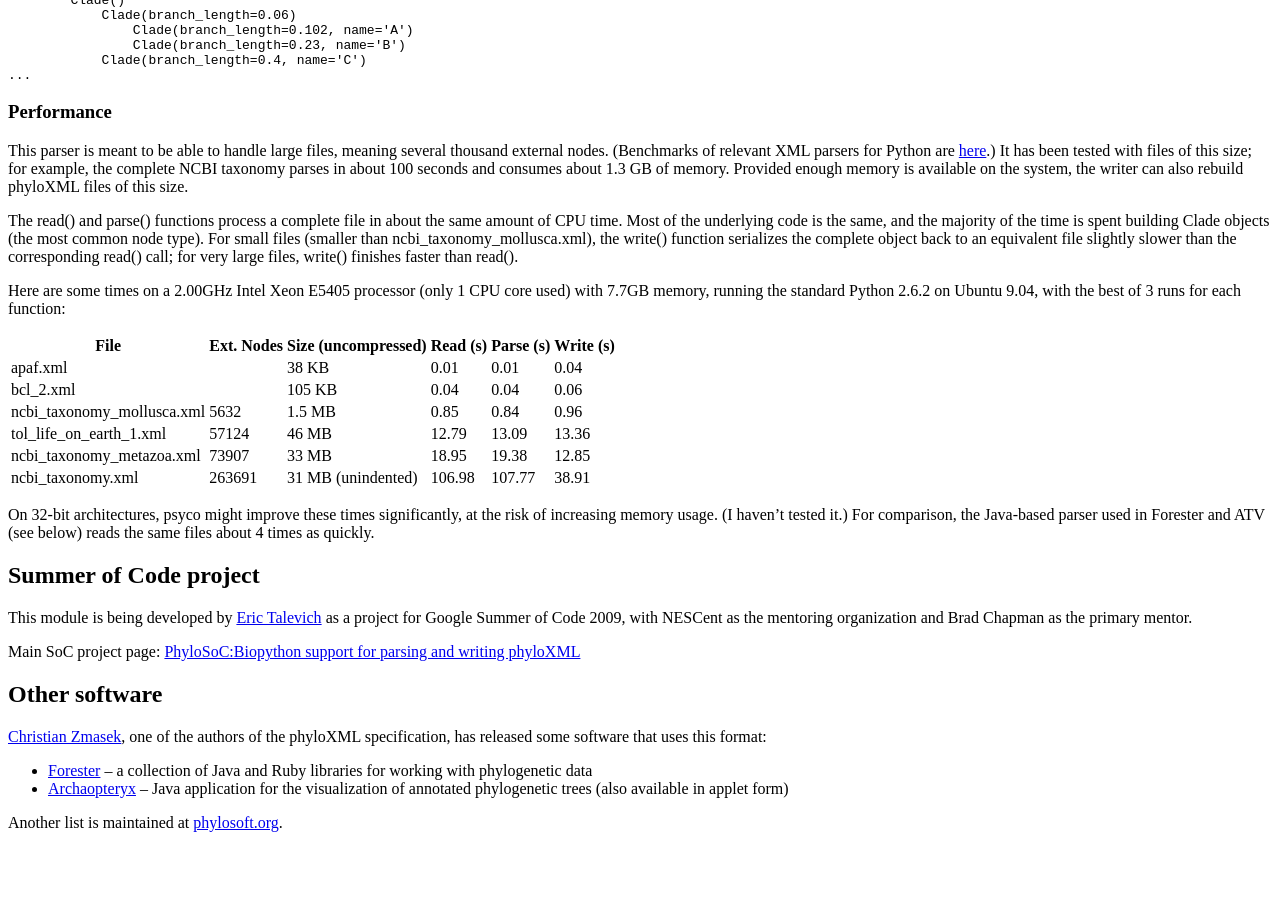
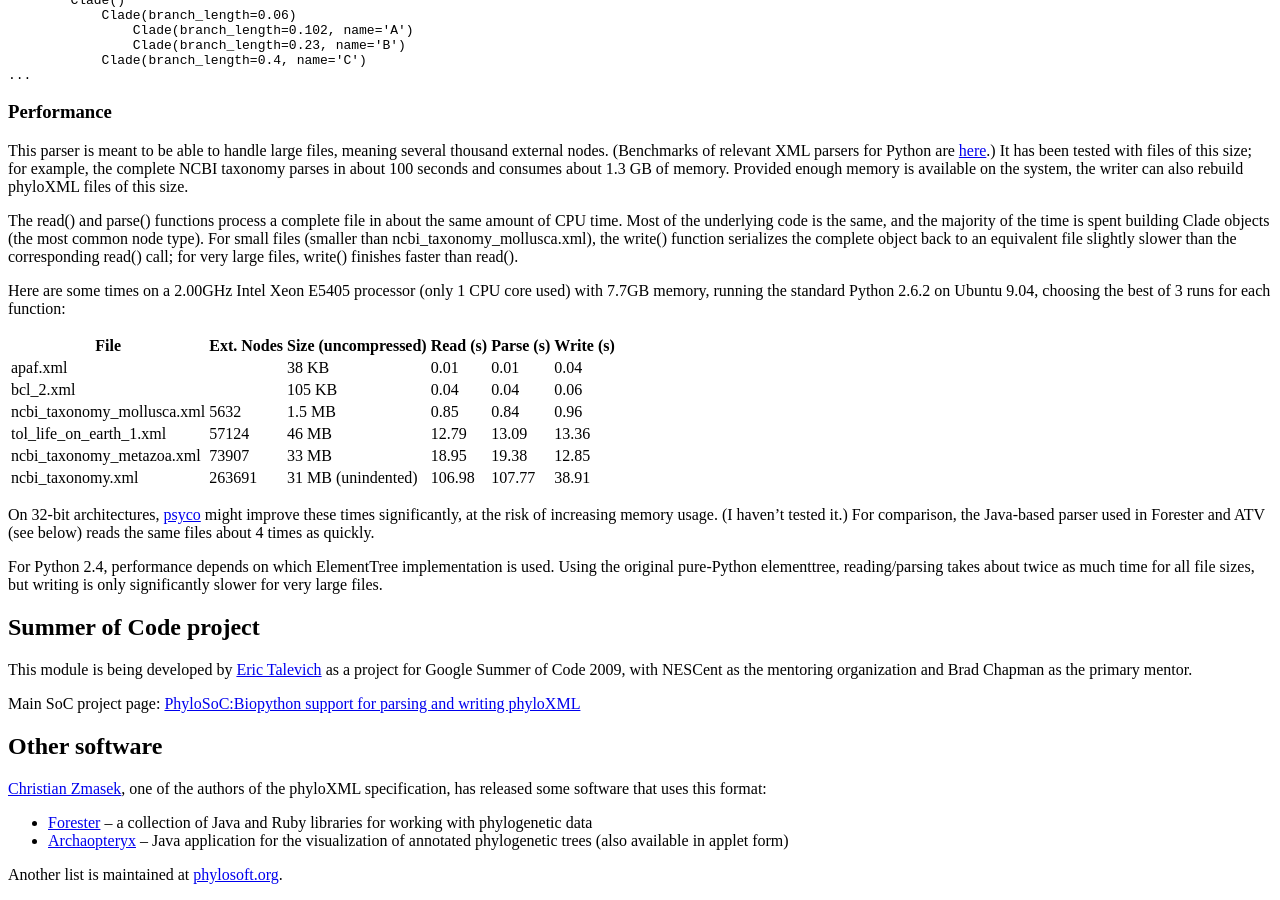
Before and after one commit to biopython/biopython.github.io, a Jekyll site: the page built from wiki/PhyloXML.md, in a window 1280 px wide and 900 px high, scrolled down 2952 px. Built offline with Jekyll 4.4.1, drawn with Linux system fonts in a browser that asks for light colours; before the commit the page ends 3800 px from its top, so only the background shows below that.

Commit message:
/* Performance */ Added Py2.4 info

```diff
--- a/wiki/PhyloXML.md
+++ b/wiki/PhyloXML.md
@@ -271,7 +271,7 @@ than read().
 
 Here are some times on a 2.00GHz Intel Xeon E5405 processor (only 1 CPU
 core used) with 7.7GB memory, running the standard Python 2.6.2 on
-Ubuntu 9.04, with the best of 3 runs for each function:
+Ubuntu 9.04, choosing the best of 3 runs for each function:
 
 | File                         | Ext. Nodes | Size (uncompressed) | Read (s) | Parse (s) | Write (s) |
 |------------------------------|------------|---------------------|----------|-----------|-----------|
@@ -282,10 +282,16 @@ Ubuntu 9.04, with the best of 3 runs for each function:
 | ncbi\_taxonomy\_metazoa.xml  | 73907      | 33 MB               | 18.95    | 19.38     | 12.85     |
 | ncbi\_taxonomy.xml           | 263691     | 31 MB (unindented)  | 106.98   | 107.77    | 38.91     |
 
-On 32-bit architectures, psyco might improve these times significantly,
-at the risk of increasing memory usage. (I haven't tested it.) For
-comparison, the Java-based parser used in Forester and ATV (see below)
-reads the same files about 4 times as quickly.
+On 32-bit architectures, [psyco](http://psyco.sourceforge.net/) might
+improve these times significantly, at the risk of increasing memory
+usage. (I haven't tested it.) For comparison, the Java-based parser used
+in Forester and ATV (see below) reads the same files about 4 times as
+quickly.
+
+For Python 2.4, performance depends on which ElementTree implementation
+is used. Using the original pure-Python elementtree, reading/parsing
+takes about twice as much time for all file sizes, but writing is only
+significantly slower for very large files.
 
 Summer of Code project
 ----------------------
```
Also changed, not shown: 1 other file.
